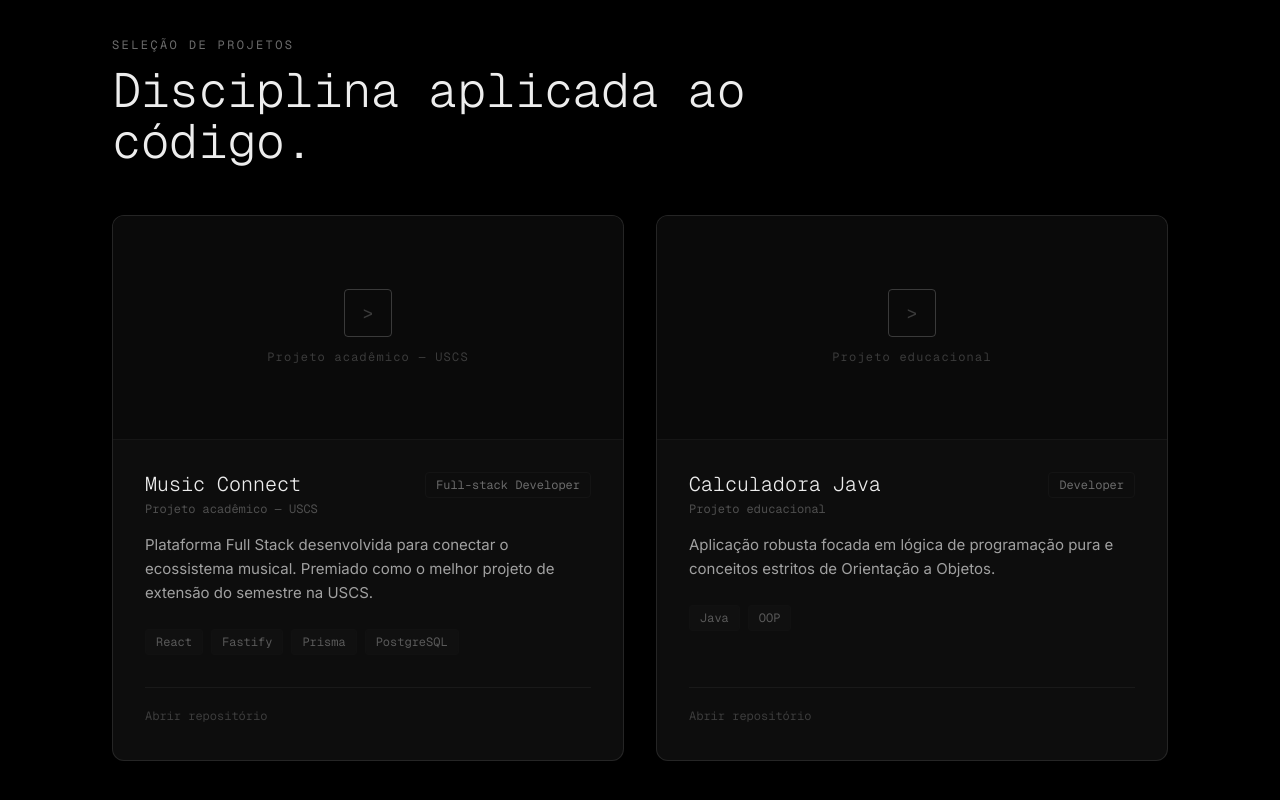
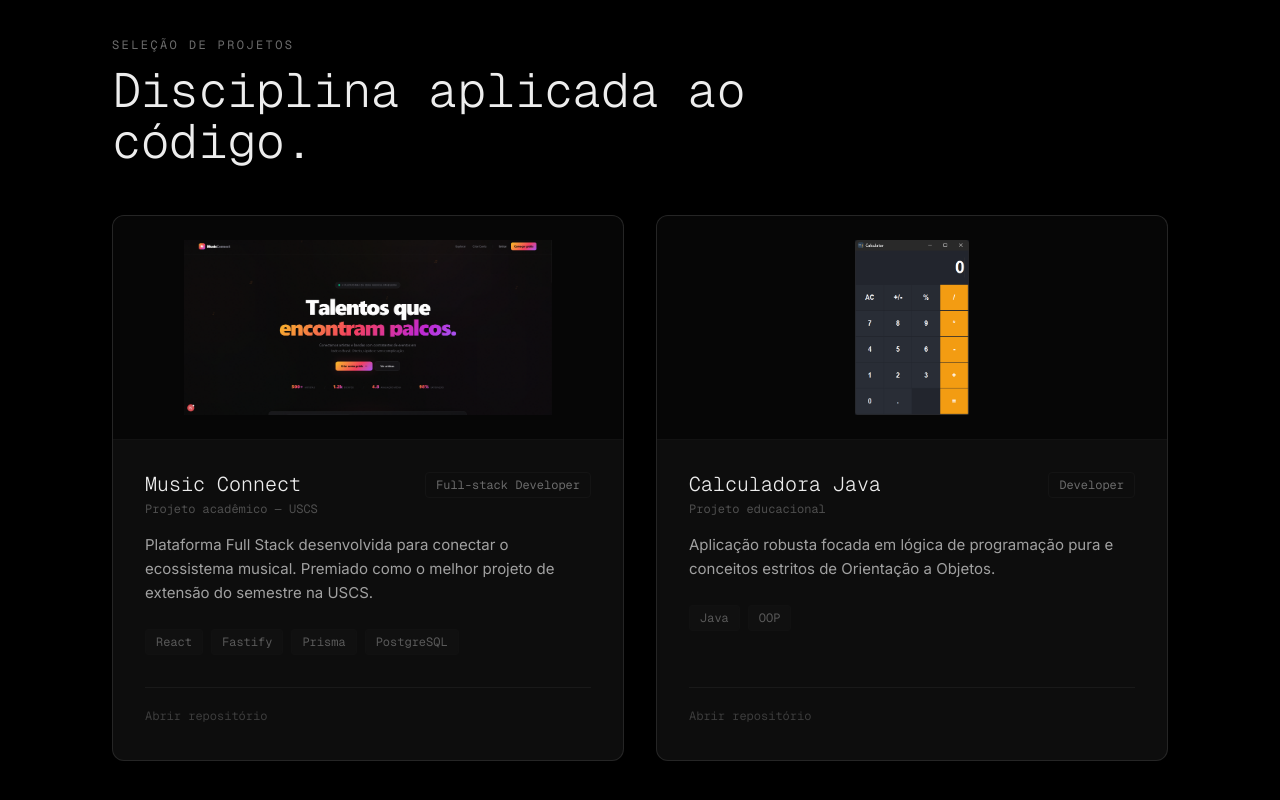
Before and after one commit to GabrielJose2004/meu-portfolio, a Next.js app: page / in a window 1280 px wide. Shown: the part 891-1691 px from the top of the page. Built offline with nearby package versions, Linux system fonts and the light colour scheme.

Commit message:
fix: altera css das imagens de projetos para object-contain e adiciona padding

```diff
--- a/src/components/sections/ProjectsSection.tsx
+++ b/src/components/sections/ProjectsSection.tsx
@@ -35,7 +35,7 @@ const PROJECTS: Project[] = [
     role: 'Full-stack Developer',
     context: 'Projeto acadêmico — USCS',
     href: 'https://github.com/Music-Connect',
-    imageUrl: undefined, // Placeholder será renderizado
+    imageUrl: "/projects/music-connect.png", // Imagem real do projeto
   },
   {
     id: 'calculadora-java',
@@ -46,7 +46,7 @@ const PROJECTS: Project[] = [
     role: 'Developer',
     context: 'Projeto educacional',
     href: 'https://github.com/GabrielJose2004/Calculadora--Java.git',
-    imageUrl: undefined, // Placeholder será renderizado
+    imageUrl: "/projects/calculadora.png", // Imagem real do projeto
   },
 ]
 
@@ -110,12 +110,12 @@ export function ProjectsSection() {
               style={stagger(index + 2)}
             >
               {/* ── Área de Mockup (Topo) ──────────────────────── */}
-              <div className="relative h-48 sm:h-56 bg-surface overflow-hidden border-b border-white/5">
+              <div className="relative h-48 sm:h-56 bg-black/50 overflow-hidden border-b border-white/5 p-4 sm:p-6 flex items-center justify-center">
                 {project.imageUrl ? (
                   <img
                     src={project.imageUrl}
                     alt={`Mockup de ${project.title}`}
-                    className="w-full h-full object-cover transition-transform duration-300 group-hover:scale-105"
+                    className="w-full h-full object-contain transition-transform duration-300"
                   />
                 ) : (
                   /* Placeholder industrial */
```
Also changed, not shown: public/projects/calculadora.png (added), public/projects/music-connect.png (added).
